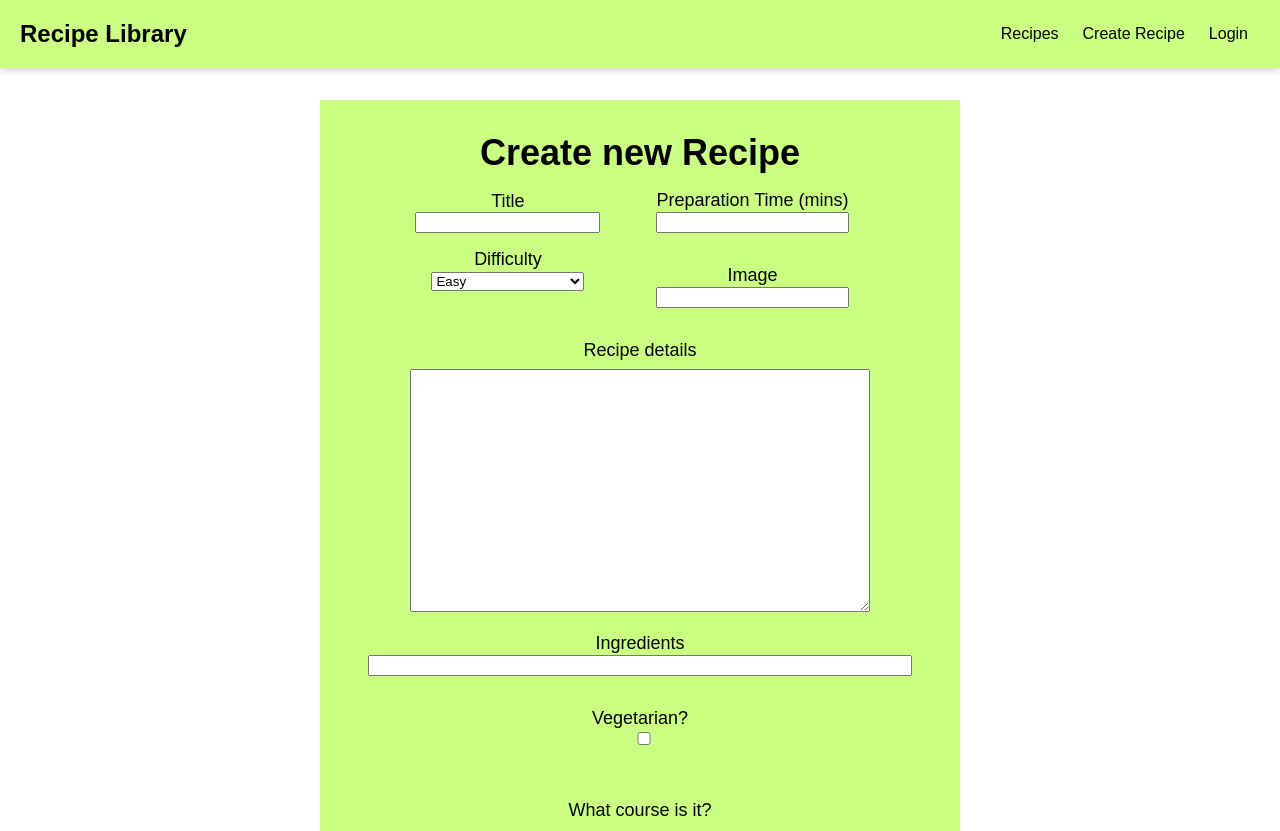
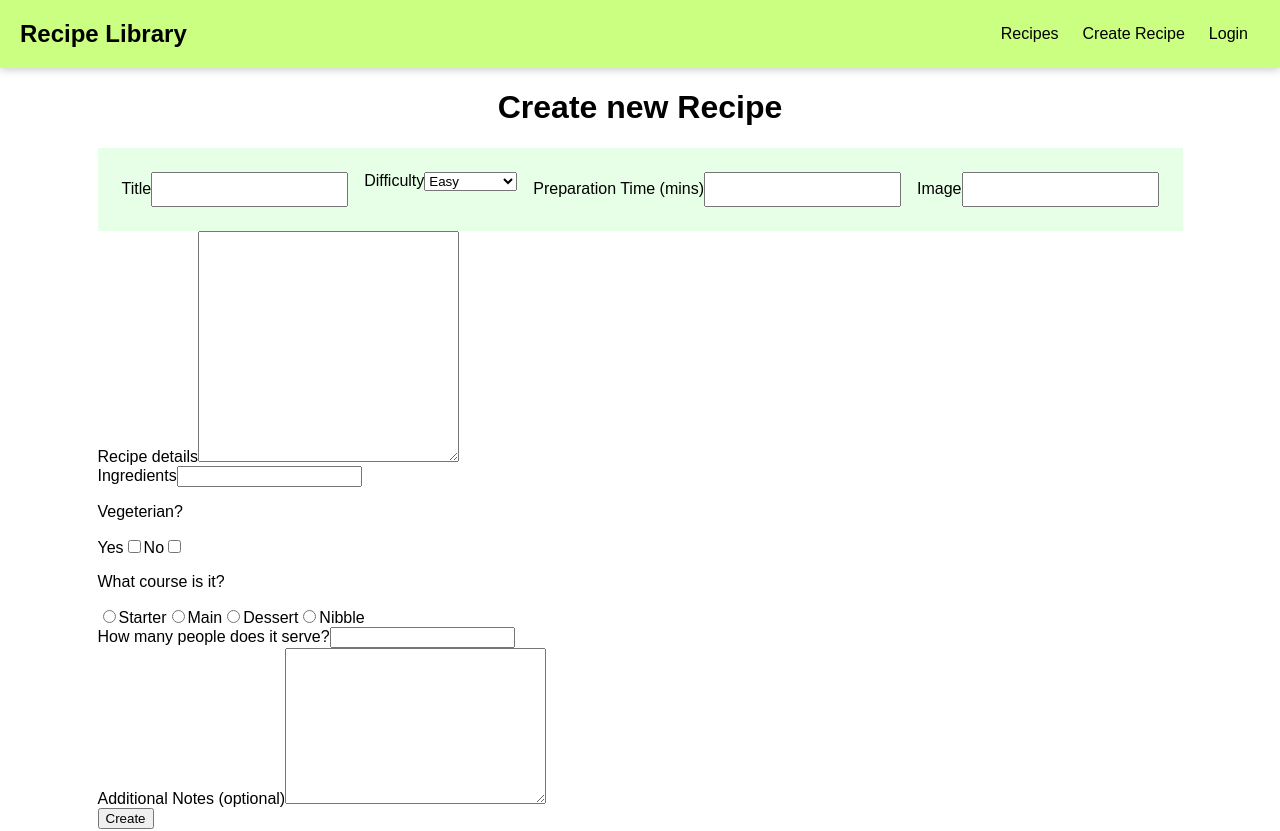
Before and after one commit to patchinator/food-test-app, a Next.js app: page /profile/create-recipe in a window 1280 px wide. Shown: the top 831 px of the page. Built offline with nearby package versions, Linux system fonts and the light colour scheme.

Commit message:
installed bootstrap to style the create-recipe form component

```diff
--- a/components/Recipes/RecipeForm.js
+++ b/components/Recipes/RecipeForm.js
@@ -56,17 +56,17 @@ const RecipeForm = (props) => {
   };
 
   return (
+    <div className={style.create_recipe_container}>
       <div className={style.create_recipe}>
-      <div className={style.form_gap}></div>
         <form onSubmit={submitRecipeHandler} className={style.form}>
           <h1 className={style.form_header}>Create new Recipe</h1>
-        <div className={style.row}>
-          <div className={style.column}>
-            <div className={style.form_layout}>
+
+          <div className={style.create_recipe_top}>
+            <div className={style.recipe_title}>
               <label htmlFor="title">Title</label>
               <input id="title" type="text" ref={titleInputRef}></input>
             </div>
-            <div className={style.form_components}>
+            <div className={style.recipe_difficulty}>
               <label htmlFor="difficulty">Difficulty</label>
               <select
                 name="difficulty"
@@ -78,18 +78,16 @@ const RecipeForm = (props) => {
                 <option value="challenging">Challenging</option>
               </select>
             </div>
-          </div>
-          <div className={style.column}>
-            <div className={style.form_components}>
+            <div className={style.recipe_prep}>
               <label htmlFor="prepTime">Preparation Time (mins)</label>
               <input id="prepTime" type="number" ref={prepTimeInputRef}></input>
             </div>
-            <div className={style.form_components}>
+            <div className={style.recipe_image}>
               <label htmlFor="image">Image</label>
               <input id="image" type="url" ref={imageInputRef}></input>
             </div>
           </div>
-        </div>
+
           <div className={style.form_components}>
             <label htmlFor="description">Recipe details</label>
             <textarea
@@ -108,11 +106,20 @@ const RecipeForm = (props) => {
               ></input>
             </div>
             <div className={style.form_components}>
-            <label htmlFor="vegetarian">Vegetarian?</label>
+              <p>Vegeterian?</p>
+              <label htmlFor="vegetarian">Yes</label>
               <input
                 ref={vegeterianInputRef}
                 id="vegetarian"
                 type="checkbox"
+                value="yes"
+              ></input>
+              <label htmlFor="vegetarian">No</label>
+              <input
+                ref={vegeterianInputRef}
+                id="vegetarian"
+                type="checkbox"
+                value="no"
               ></input>
             </div>
             <div className={style.form_components}>
@@ -167,6 +174,7 @@ const RecipeForm = (props) => {
           </div>
         </form>
       </div>
+    </div>
   );
 };
 
--- a/components/Recipes/RecipeForm.module.scss
+++ b/components/Recipes/RecipeForm.module.scss
@@ -1,75 +1,33 @@
 @import "../../styles/theme.scss";
 
+.create_recipe_container {
+  display: flex;
+  justify-content: center;
+
   .create_recipe {
-  padding-bottom: 2rem;
-  object-fit: cover;
-}
+    display: flex;
 
-.form {
-  background-color: $theme_primary;
-  margin: auto;
-  max-width: 50%;
-  padding: 1rem;
-  font-size: 18px;
-  margin-top: 1rem;
-}
-
-.form_gap {
-  padding-top: 1rem;
-}
-
-.form_header {
-  text-align: center;
-  margin: 0;
-  padding-top: 1rem;
-}
-
-.form_layout {
-  display: flex;
-  flex-direction: column;
-  align-items: center;
-  justify-content: center;
-}
-
-.row {
-  display: flex;
-  flex-direction: row;
-  align-items: center;
-  justify-content: center;
-  column-gap: 2.5rem;
-}
-
-.column {
-  display: flex;
-  flex-direction: column;
-}
-
-.form_components {
-  padding: 1rem;
+    form {
+      h1 {
         text-align: center;
       }
 
-.form_components label {
-  display: block;
-  text-align: center;
+      .create_recipe_top {
+        background: rgb(231, 255, 231);
+        padding: 1rem;
+        display: flex;
+
+        .recipe_title,
+        .recipe_prep,
+        .recipe_difficulty,
+        .recipe_image {
+          padding: 0.5rem;
+
+          input {
+            padding: 0.5rem;
           }
-
-.form_components input {
-  width: 100%;
         }
-
-.form_components textarea {
-  width: 80%;
-  padding: 0.5rem;
-  margin-top: 0.5rem;
       }
-
-.form_components select {
-  width: 100%;
     }
-
-.form_buttons {
-  display: flex;
-  flex-direction: column;
-  align-items: center;
   }
+}
--- a/package.json
+++ b/package.json
@@ -14,6 +14,7 @@
     "@fortawesome/free-solid-svg-icons": "^5.15.4",
     "@fortawesome/react-fontawesome": "^0.1.15",
     "@fortawesome/react-native-fontawesome": "^0.2.7",
+    "bootstrap": "^5.1.3",
     "framer-motion": "^4.1.17",
     "next": "11.1.2",
     "react": "17.0.2",
```
Also changed, not shown: 2 other files (tests, documents, lock files or other folders). Lines whose indentation alone changed are shown as unchanged.
